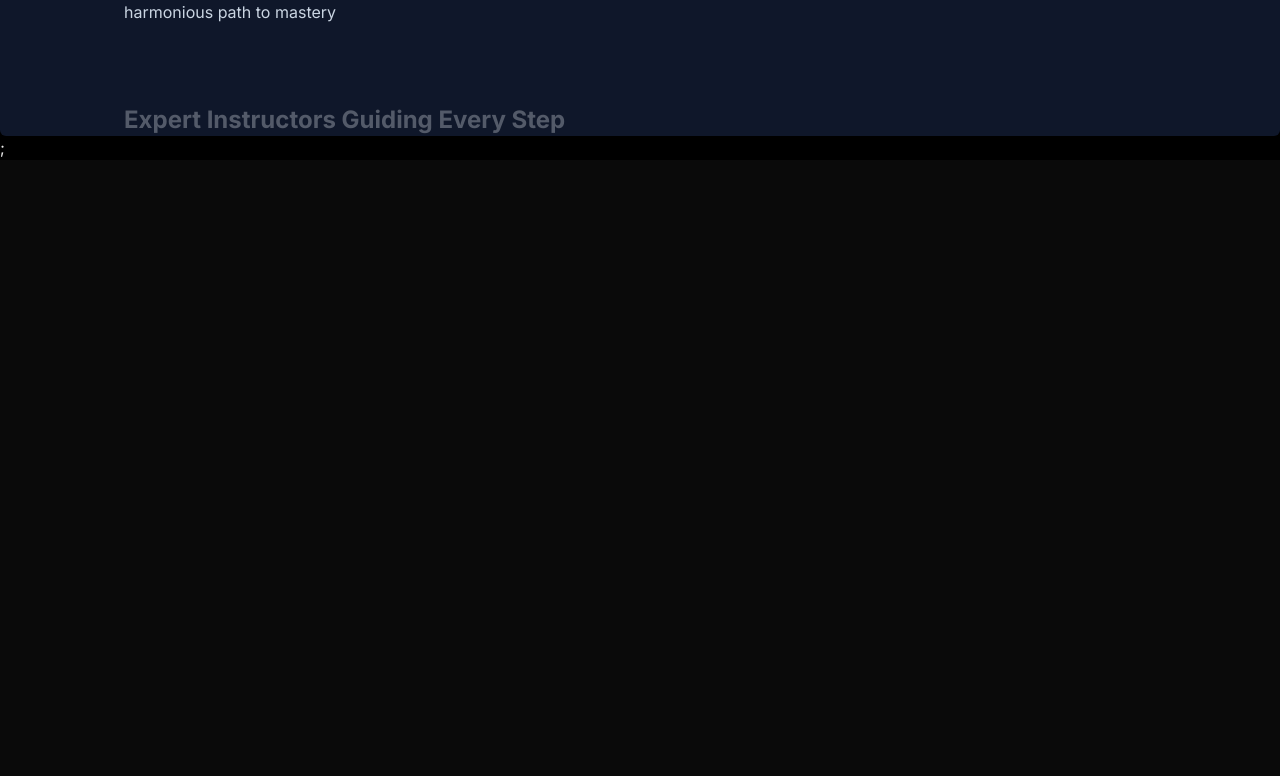
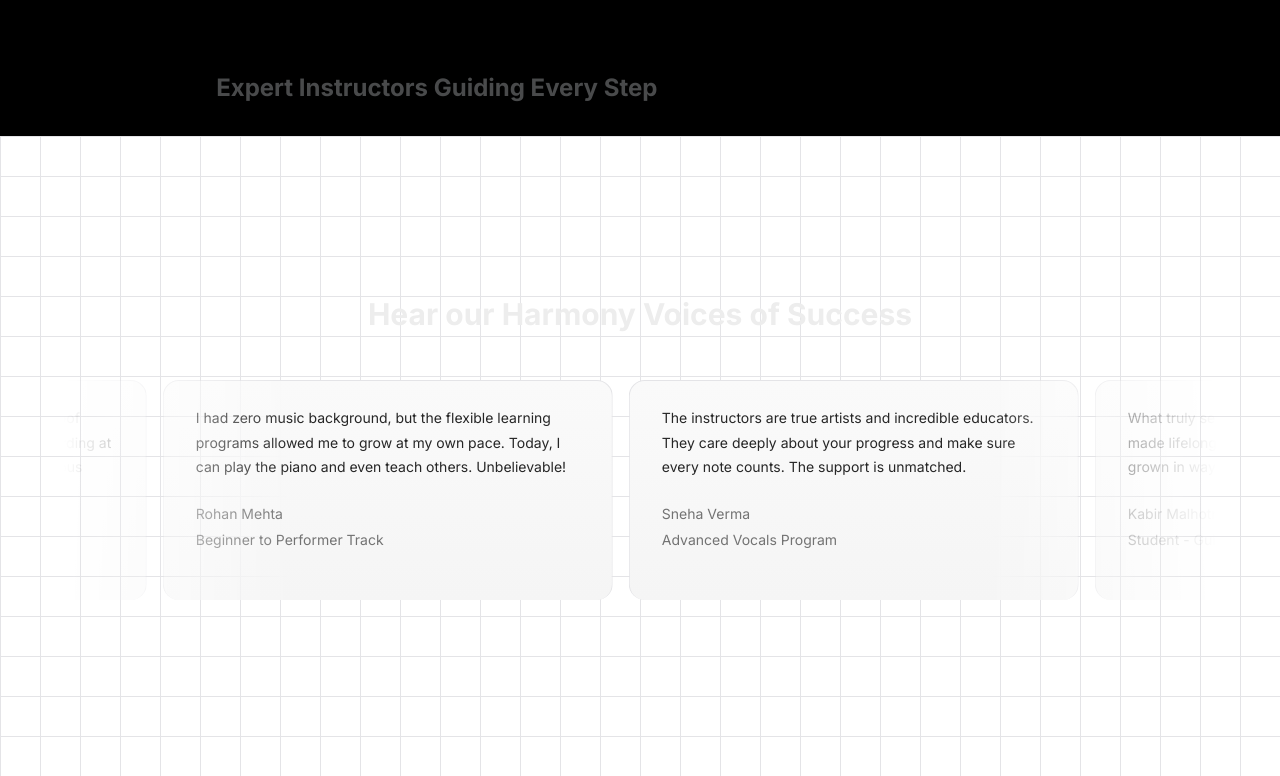
Before and after one commit to Saksham-Shukla-05/Next.js_music_app, a Next.js app: page / in a window 1280 px wide. Shown: the part 1644-2420 px from the top of the page. Before the commit the page ends 1804 px from the top, so only its background shows below. Built offline with nearby package versions, Linux system fonts and the light colour scheme.

Commit message:
Add TestimonialCard and InfiniteMovingCards components; implement testimonials display and scrolling effect; update ChooseUs component and add tailwind-scrollbar dependency

```diff
--- a/package.json
+++ b/package.json
@@ -15,7 +15,8 @@
     "next": "15.3.4",
     "react": "^19.0.0",
     "react-dom": "^19.0.0",
-    "tailwind-merge": "^3.3.1"
+    "tailwind-merge": "^3.3.1",
+    "tailwind-scrollbar": "^4.0.2"
   },
   "devDependencies": {
     "@eslint/eslintrc": "^3",
--- a/src/app/globals.css
+++ b/src/app/globals.css
@@ -40,6 +40,25 @@
   }
 }
 
+
+@theme inline {
+  --animate-scroll: scroll var(--animation-duration, 40s) var(--animation-direction, forwards) linear infinite;
+
+  @keyframes scroll {
+    to {
+      transform: translate(calc(-50% - 0.5rem));
+    }
+  }
+}
+
+
+.no-scrollbar {
+  -ms-overflow-style: none;
+  /* IE and Edge */
+  scrollbar-width: none;
+  /* Firefox */
+}
+
 body {
   background: var(--background);
   color: var(--foreground);
--- a/src/app/page.tsx
+++ b/src/app/page.tsx
@@ -1,6 +1,7 @@
 import ChooseUs from "@/components/ChooseUs";
 import FeaturedCourses from "@/components/FeaturedCourses";
 import HeroSection from "@/components/HeroSection";
+import TestimonialCard from "@/components/TestimonialCard";
 
 export default function Home() {
   return (
@@ -8,6 +9,7 @@ export default function Home() {
       <HeroSection />
       <FeaturedCourses />
       <ChooseUs />
+      <TestimonialCard />
     </main>
   );
 }
--- a/src/components/ChooseUs.tsx
+++ b/src/components/ChooseUs.tsx
@@ -4,7 +4,7 @@ import { StickyScroll } from "./ui/sticky-scroll-reveal";
 
 const musicSchoolContent = [
   {
-    title: "Discover Your Sound with Us: A Personal Journey in Music Mastery",
+    title: "Discover Your Sound with Us",
     description:
       "Embark on a musical journey that's uniquely yours.Our personalized instruction adapts to your individual needs, setting the stage for unparalleled growth and creativity. At our music school, your aspirations meet our dedicated support, creating a harmonious path to mastery",
     content: (
@@ -87,7 +87,7 @@ const musicSchoolContent = [
 export default function ChooseUs() {
   return (
     <div>
-      <StickyScroll content={musicSchoolContent} />;
+      <StickyScroll content={musicSchoolContent} />
     </div>
   );
 }
--- /dev/null
+++ b/src/components/TestimonialCard.tsx
@@ -0,0 +1,70 @@
+"use client";
+
+import { InfiniteMovingCards } from "./ui/infinite-moving-cards";
+
+const Testimonials = [
+  {
+    quote:
+      "Joining this music academy was the best decision I made for my creative journey. The mentors don’t just teach—they inspire. I now compose with confidence and purpose.",
+    name: "Aarav Sharma",
+    title: "Student - Music Composition",
+  },
+  {
+    quote:
+      "The facilities here are phenomenal. From soundproof studios to top-tier equipment, it felt like I was recording at a professional label. Highly recommended for serious learners!",
+    name: "Meera Joshi",
+    title: "Graduate - Sound Engineering",
+  },
+  {
+    quote:
+      "I had zero music background, but the flexible learning programs allowed me to grow at my own pace. Today, I can play the piano and even teach others. Unbelievable!",
+    name: "Rohan Mehta",
+    title: "Beginner to Performer Track",
+  },
+  {
+    quote:
+      "The instructors are true artists and incredible educators. They care deeply about your progress and make sure every note counts. The support is unmatched.",
+    name: "Sneha Verma",
+    title: "Advanced Vocals Program",
+  },
+  {
+    quote:
+      "What truly sets this academy apart is the community. I've made lifelong friends, collaborated on original pieces, and grown in ways beyond music.",
+    name: "Kabir Malhotra",
+    title: "Student - Guitar and Composition",
+  },
+  {
+    quote:
+      "As a working professional, the weekend classes were a blessing. I could pursue my passion without disrupting my job. Their program fits every lifestyle.",
+    name: "Ananya Iyer",
+    title: "Weekend Music Production Course",
+  },
+];
+
+import { cn } from "@/utils/cn";
+export default function TestimonialCard() {
+  return (
+    <div className="relative h-[40rem] items-center justify-center overflow-hidden flex flex-col w-full bg-white dark:bg-black">
+      <div
+        className={cn(
+          "absolute inset-0",
+          "[background-size:40px_40px]",
+          "[background-image:linear-gradient(to_right,#e4e4e7_1px,transparent_1px),linear-gradient(to_bottom,#e4e4e7_1px,transparent_1px)]",
+          "dark:[background-image:linear-gradient(to_right,#262626_1px,transparent_1px),linear-gradient(to_bottom,#262626_1px,transparent_1px)]"
+        )}
+      />
+      <h2 className="relative text-3xl font-bold text-center  mb-8 z-40">
+        Hear our Harmony Voices of Success{" "}
+      </h2>
+      <div className="flex justify-center w-full overflow-hidden px-4 sm:px-6 lg:px-8">
+        <div className="w-full max-w-6xl">
+          <InfiniteMovingCards
+            items={Testimonials}
+            direction="left"
+            speed="fast"
+          />
+        </div>
+      </div>
+    </div>
+  );
+}
--- /dev/null
+++ b/src/components/ui/infinite-moving-cards.tsx
@@ -0,0 +1,117 @@
+"use client";
+
+import { cn } from "../../utils/cn";
+import React, { useEffect, useState } from "react";
+
+export const InfiniteMovingCards = ({
+  items,
+  direction = "left",
+  speed = "fast",
+  pauseOnHover = true,
+  className,
+}: {
+  items: {
+    quote: string;
+    name: string;
+    title: string;
+  }[];
+  direction?: "left" | "right";
+  speed?: "fast" | "normal" | "slow";
+  pauseOnHover?: boolean;
+  className?: string;
+}) => {
+  const containerRef = React.useRef<HTMLDivElement>(null);
+  const scrollerRef = React.useRef<HTMLUListElement>(null);
+
+  useEffect(() => {
+    addAnimation();
+  }, []);
+  const [start, setStart] = useState(false);
+  function addAnimation() {
+    if (containerRef.current && scrollerRef.current) {
+      const scrollerContent = Array.from(scrollerRef.current.children);
+
+      scrollerContent.forEach((item) => {
+        const duplicatedItem = item.cloneNode(true);
+        if (scrollerRef.current) {
+          scrollerRef.current.appendChild(duplicatedItem);
+        }
+      });
+
+      getDirection();
+      getSpeed();
+      setStart(true);
+    }
+  }
+  const getDirection = () => {
+    if (containerRef.current) {
+      if (direction === "left") {
+        containerRef.current.style.setProperty(
+          "--animation-direction",
+          "forwards"
+        );
+      } else {
+        containerRef.current.style.setProperty(
+          "--animation-direction",
+          "reverse"
+        );
+      }
+    }
+  };
+  const getSpeed = () => {
+    if (containerRef.current) {
+      if (speed === "fast") {
+        containerRef.current.style.setProperty("--animation-duration", "20s");
+      } else if (speed === "normal") {
+        containerRef.current.style.setProperty("--animation-duration", "40s");
+      } else {
+        containerRef.current.style.setProperty("--animation-duration", "80s");
+      }
+    }
+  };
+  return (
+    <div
+      ref={containerRef}
+      className={cn(
+        "scroller relative z-20 max-w-7xl overflow-hidden [mask-image:linear-gradient(to_right,transparent,white_20%,white_80%,transparent)]",
+        className
+      )}
+    >
+      <ul
+        ref={scrollerRef}
+        className={cn(
+          "flex w-max min-w-full shrink-0 flex-nowrap gap-4 py-4",
+          start && "animate-scroll",
+          pauseOnHover && "hover:[animation-play-state:paused]"
+        )}
+      >
+        {items.map((item /*idx*/) => (
+          <li
+            className="relative w-[350px] max-w-full shrink-0 rounded-2xl border border-b-0 border-zinc-200 bg-[linear-gradient(180deg,#fafafa,#f5f5f5)] px-8 py-6 md:w-[450px] dark:border-zinc-700 dark:bg-[linear-gradient(180deg,#27272a,#18181b)]"
+            key={item.name}
+          >
+            <blockquote>
+              <div
+                aria-hidden="true"
+                className="user-select-none pointer-events-none absolute -top-0.5 -left-0.5 -z-1 h-[calc(100%_+_4px)] w-[calc(100%_+_4px)]"
+              ></div>
+              <span className="relative z-20 text-sm leading-[1.6] font-normal text-neutral-800 dark:text-gray-100">
+                {item.quote}
+              </span>
+              <div className="relative z-20 mt-6 flex flex-row items-center">
+                <span className="flex flex-col gap-1">
+                  <span className="text-sm leading-[1.6] font-normal text-neutral-500 dark:text-gray-400">
+                    {item.name}
+                  </span>
+                  <span className="text-sm leading-[1.6] font-normal text-neutral-500 dark:text-gray-400">
+                    {item.title}
+                  </span>
+                </span>
+              </div>
+            </blockquote>
+          </li>
+        ))}
+      </ul>
+    </div>
+  );
+};
--- a/src/components/ui/sticky-scroll-reveal.tsx
+++ b/src/components/ui/sticky-scroll-reveal.tsx
@@ -3,6 +3,7 @@ import React, { useEffect, useRef, useState } from "react";
 import { useMotionValueEvent, useScroll } from "motion/react";
 import { motion } from "motion/react";
 import { cn } from "../../utils/cn";
+import "../../app/globals.css";
 
 export const StickyScroll = ({
   content,
@@ -41,7 +42,6 @@ export const StickyScroll = ({
   });
 
   const backgroundColors = [
-    "#0f172a", // slate-900
     "#000000", // black
     "#171717", // neutral-900
   ];
@@ -64,10 +64,10 @@ export const StickyScroll = ({
       animate={{
         backgroundColor: backgroundColors[activeCard % backgroundColors.length],
       }}
-      className="relative flex h-[30rem] justify-center space-x-10 overflow-y-auto rounded-md p-10"
+      className="relative flex h-[30rem] justify-center no-scrollbar  space-x-10 overflow-y-auto rounded-md p-10"
       ref={ref}
     >
-      <div className="div relative flex items-start px-4">
+      <div className="relative flex items-start px-4">
         <div className="max-w-2xl">
           {content.map((item, index) => (
             <div key={item.title + index} className="my-20">
```
Also changed, not shown: 1 other file (tests, documents, lock files or other folders).
